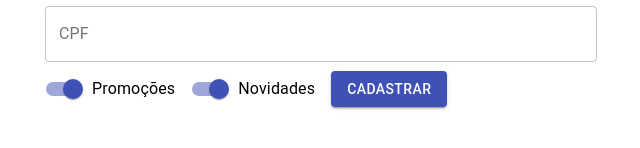
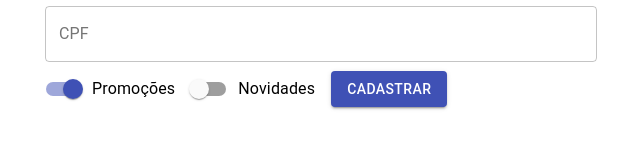
Before and after one commit to JvPelai/sign_up_form, a React (Create React App) app: page / in a window 1280 px wide. Shown: the part 226-374 px from the top of the page, without its empty margins (319-959 px from the left). Built offline with nearby package versions, Linux system fonts and the light colour scheme.

Commit message:
form validation and error handling

```diff
--- a/src/App.js
+++ b/src/App.js
@@ -8,9 +8,17 @@ function App() {
       <Typography variant="h3" component="h1" align="center">
         Formulário de Cadastro
       </Typography>
-      <FormularioCadastro />
+      <FormularioCadastro validarCPF={validarCPF} />
     </Container>
   );
 }
 
+function validarCPF(cpf) {
+  if (cpf.length !== 11) {
+    return { valid: false, text: "CPF deve ter 11 digitos." };
+  } else {
+    return { valid: true, text: "" };
+  }
+}
+
 export default App;
--- a/src/components/FormularioCadastro/FormularioCadastro.jsx
+++ b/src/components/FormularioCadastro/FormularioCadastro.jsx
@@ -1,9 +1,18 @@
 import React, { useState } from "react";
 import { Button, TextField, Switch, FormControlLabel } from "@material-ui/core";
 
-function FormularioCadastro() {
+function FormularioCadastro({ validarCPF }) {
   const [nome, setNome] = useState("");
   const [sobrenome, setSobrenome] = useState("");
+  const [cpf, setCpf] = useState("");
+  const [promocoes, setPromocoes] = useState(true);
+  const [novidades, setNovidades] = useState(false);
+  const [erros, setErros] = useState({
+    cpf: {
+      valid: true,
+      text: "",
+    },
+  });
   return (
     <form
       onSubmit={(event) => {
@@ -37,6 +46,18 @@ function FormularioCadastro() {
         fullWidth
       />
       <TextField
+        value={cpf}
+        onChange={(event) => {
+          setCpf(event.target.value);
+        }}
+        onBlur={(event) => {
+          const isValid = validarCPF(cpf);
+          setErros({
+            cpf: isValid,
+          });
+        }}
+        error={!erros.cpf.valid}
+        helperText={erros.cpf.text}
         id="CPF"
         label="CPF"
         variant="outlined"
@@ -45,11 +66,29 @@ function FormularioCadastro() {
       />
       <FormControlLabel
         label="Promoções"
-        control={<Switch name="promocoes" color="primary" defaultChecked />}
+        control={
+          <Switch
+            checked={promocoes}
+            onChange={(event) => {
+              setPromocoes(event.target.checked);
+            }}
+            name="promocoes"
+            color="primary"
+          />
+        }
       />
       <FormControlLabel
         label="Novidades"
-        control={<Switch name="novidades" color="primary" defaultChecked />}
+        control={
+          <Switch
+            checked={novidades}
+            onChange={(event) => {
+              setNovidades(event.target.checked);
+            }}
+            name="novidades"
+            color="primary"
+          />
+        }
       />
 
       <Button type="submit" variant="contained" color="primary">
```
